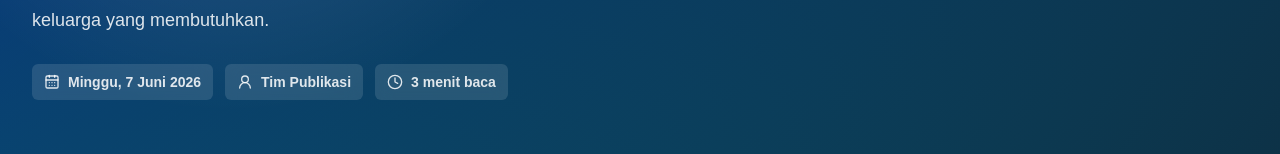
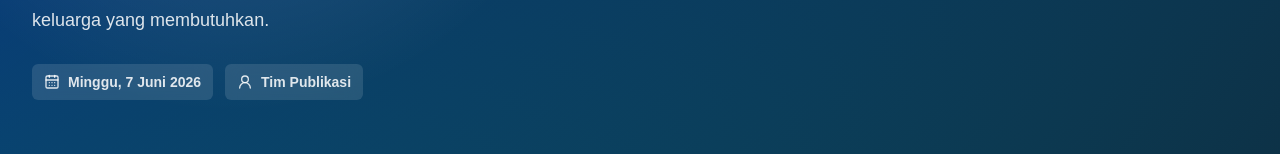
Before and after one commit to samuelhasiholan/hkbp-frontend, a Next.js app: page /berita-publikasi/pelayanan-kasih-di-lingkungan-jemaat in a window 1280 px wide. Shown: the part 409-563 px from the top of the page. Built offline with nearby package versions, Linux system fonts and the light colour scheme; no server answers.

Commit message:
Remove read time from publication detail page

```diff
--- a/app/berita-publikasi/[slug]/page.tsx
+++ b/app/berita-publikasi/[slug]/page.tsx
@@ -1,6 +1,6 @@
 import Link from "next/link";
 import { notFound } from "next/navigation";
-import { ArrowLeft, CalendarDays, Clock, UserRound } from "lucide-react";
+import { ArrowLeft, CalendarDays, UserRound } from "lucide-react";
 import { ShareActions } from "@/app/_components/berita-publikasi/share-actions";
 import { publications } from "@/app/_data/publication-content";
 import { getPublicationBySlug } from "@/app/_lib/backend-content";
@@ -108,10 +108,6 @@ export default async function PublicationDetailPage({
                   <UserRound size={16} aria-hidden="true" />
                   {item.author}
                 </span>
-                <span className="inline-flex items-center gap-2 rounded-md bg-white/12 px-3 py-2 backdrop-blur">
-                  <Clock size={16} aria-hidden="true" />
-                  {item.readTime}
-                </span>
               </div>
             </div>
           </div>
```
